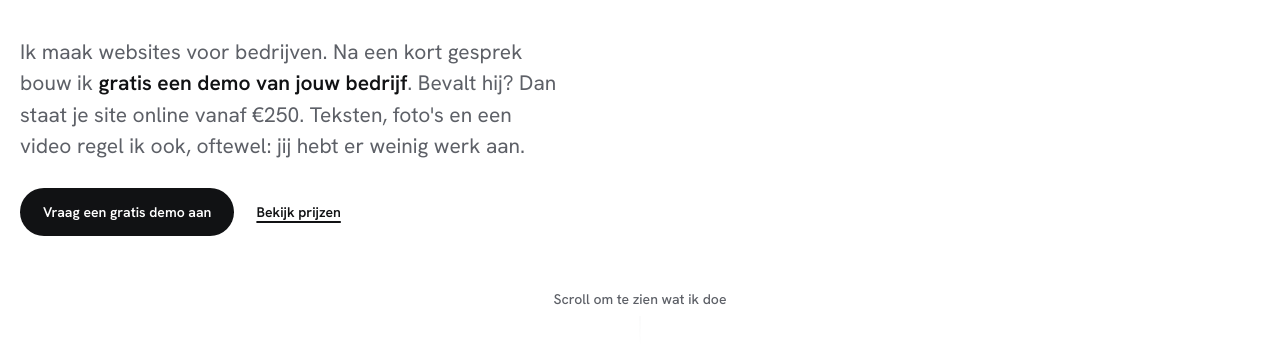
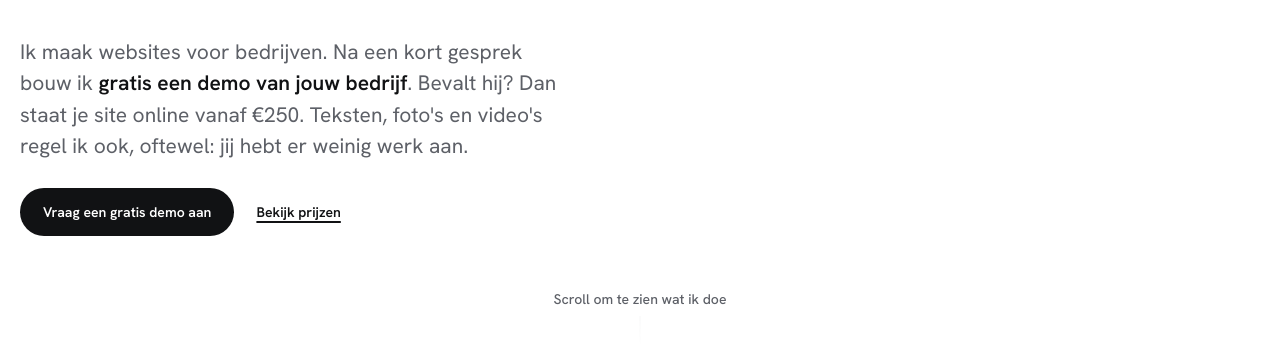
Before and after one commit to Efe-Aydin303/website-business, a plain HTML site: page efeweb-site/index.html in a window 1280 px wide. Shown: the part 424-768 px from the top of the page. Drawn offline with Linux system fonts and the light colour scheme.

Commit message:
Hero: video's meervoud
Co-Authored-By: Claude Opus 5.5 <noreply@anthropic.com>
Claude-Session: https://claude.ai/code/session_01795EKkjCV4L4uwsnEhETjT

```diff
--- a/efeweb-site/index.html
+++ b/efeweb-site/index.html
@@ -555,7 +555,7 @@ html[data-theme="dark"] .theme-btn .moon { display: block; } html[data-theme="da
         <div class="wrap">
           <h1><span>Een website voor</span> <span>jouw bedrijf.</span> <span>Eerst gratis zien.</span></h1>
           <div class="side-txt">
-            <p class="lead">Ik maak websites voor bedrijven. Na een kort gesprek bouw ik <strong>gratis een demo van jouw bedrijf</strong>. Bevalt hij? Dan staat je site online vanaf €250. Teksten, foto's en een video regel ik ook, oftewel: jij hebt er weinig werk aan.</p>
+            <p class="lead">Ik maak websites voor bedrijven. Na een kort gesprek bouw ik <strong>gratis een demo van jouw bedrijf</strong>. Bevalt hij? Dan staat je site online vanaf €250. Teksten, foto's en video's regel ik ook, oftewel: jij hebt er weinig werk aan.</p>
             <div class="ctas">
               <button class="btn btn-ink" type="button" data-go="contact">Vraag een gratis demo aan</button>
               <button class="link-btn" type="button" data-go="prijzen">Bekijk prijzen</button>
```
